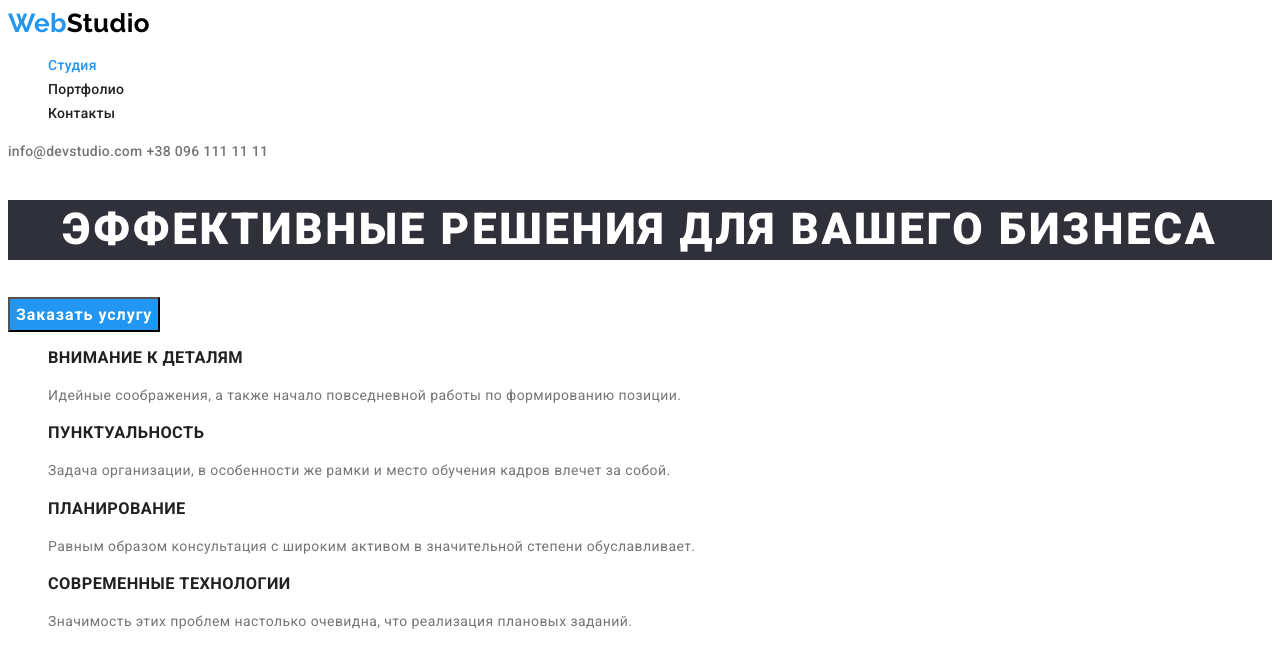
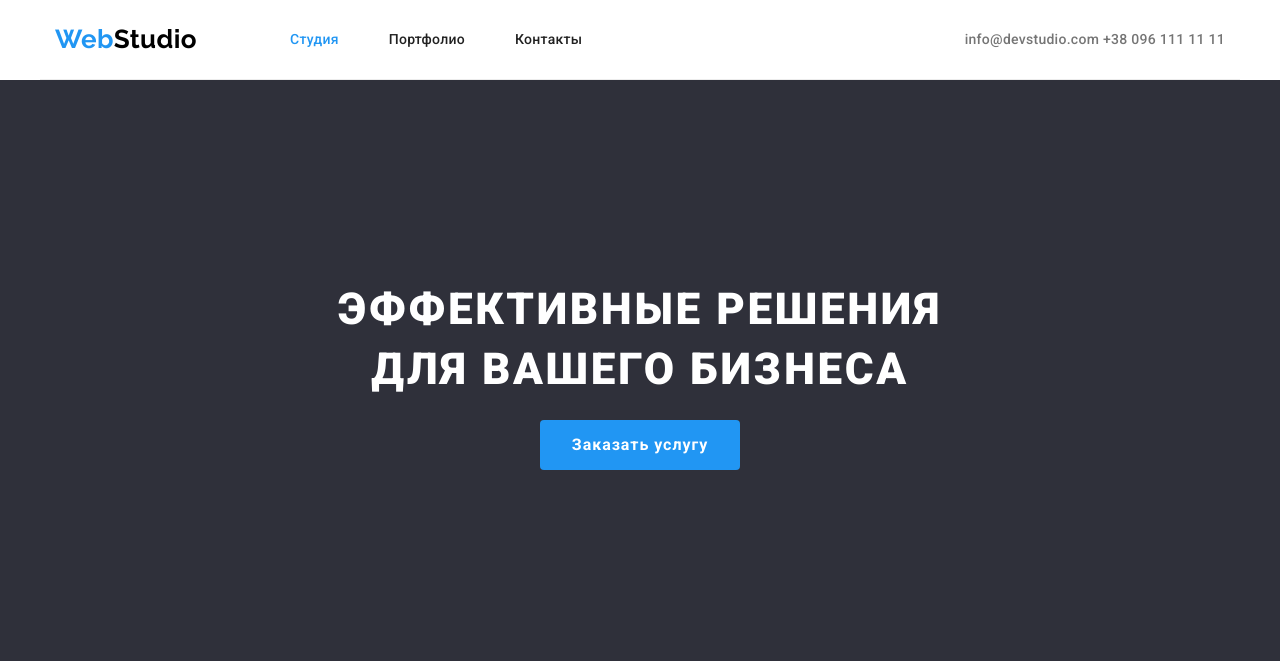
Before and after one commit to DmytroGupanets/goit-markup-hw-03, a plain HTML site: page index.html in a window 1280 px wide. Shown: the top 661 px of the page. Drawn offline with nearby package versions, Linux system fonts and the light colour scheme.

Commit message:
Add preliminary containers header and hero

```diff
--- a/css/styles.css
+++ b/css/styles.css
@@ -4,6 +4,19 @@
   --main-white-color: #ffffff;
   --main-accent-color: #2196f3;
 }
+
+* h1,
+h2,
+h3,
+h4,
+h5,
+h6,
+p,
+ul {
+  margin: 0;
+  padding: 0;
+}
+
 body {
   background-color: var(--main-white-color);
   color: var(--primary-text-color);
@@ -14,8 +27,28 @@ body {
   letter-spacing: 0.03em;
 }
 
+/* Container */
+
+.container {
+  margin-left: auto;
+  margin-right: auto;
+  width: 1200px;
+  padding-left: 15px;
+  padding-right: 15px;
+  /* outline: 2px solid tomato; */
+}
+
+.container.header-box {
+  display: flex;
+  flex-wrap: wrap;
+  height: 80px;
+  border-bottom: 1px solid #ececec;
+}
+
 /* Logo */
 .logo-header {
+  align-self: center;
+
   color: #000000;
   font-family: Raleway, sans-serif;
   font-weight: 700;
@@ -29,6 +62,18 @@ body {
 }
 
 /* Navigation section */
+.main-nav {
+  margin-left: 93px;
+  align-self: center;
+}
+
+.site-nav {
+  display: flex;
+}
+
+.site-nav .item + .item {
+  padding-left: 50px;
+}
 
 .site-nav .link {
   color: var(--secondary-text-color);
@@ -37,6 +82,11 @@ body {
   letter-spacing: 0.02em;
 
   text-decoration: none;
+}
+
+.contacts-list {
+  align-self: center;
+  margin-left: auto;
 }
 
 .contacts {
@@ -62,20 +112,28 @@ body {
 }
 
 /* Герой */
+.hero {
+  background-color: #2f303a;
+  text-align: center;
+  padding-top: 200px;
+  padding-bottom: 200px;
+}
 
-.hero {
-  background-color: #2f303a; /* Временный фон для того чтобы был виден текст */
+.hero-title {
   color: var(--main-white-color);
   font-weight: 900;
   font-size: 44px;
   line-height: 1.36;
   letter-spacing: 0.06em;
-
-  text-align: center;
   text-transform: uppercase;
 }
 
 .hero-button {
+  margin-top: 20px;
+  padding: 10px 32px;
+  border-radius: 4px;
+  border-style: hidden;
+
   font-family: Roboto, sans-serif;
   background-color: var(--main-accent-color);
   color: var(--main-white-color);
@@ -83,9 +141,6 @@ body {
   font-size: 16px;
   line-height: 1.87;
   letter-spacing: 0.06em;
-  display: flex;
-  align-items: center;
-  text-align: center;
 }
 
 .hero-button:hover,
--- a/index.html
+++ b/index.html
@@ -10,35 +10,59 @@
       href="https://fonts.googleapis.com/css2?family=Raleway:wght@700&family=Roboto:wght@400;500;700;900&display=swap"
       rel="stylesheet"
     />
+    <link
+      rel="stylesheet"
+      href="https://cdnjs.cloudflare.com/ajax/libs/modern-normalize/1.0.0/modern-normalize.css"
+      integrity="sha512-Zx6MlUMKSVJoQ+83OwhdILe8cSEsCzfqThJd7J/VA2UrK6Ctj85p+xzqfyuNXE5B1k25uUdmJ2OzItbBy9GHAQ=="
+      crossorigin="anonymous"
+    />
     <link rel="stylesheet" href="./css/styles.css" />
   </head>
   <body>
     <!-- "Шапка страницы" -->
     <header>
-      <!-- Навигация по сайту -->
-      <nav>
+      <div class="container header-box">
         <!-- Логотип компании с ссылкой на главную страницу -->
         <a class="logo-header" href="./index.html"
           ><span class="logo accent">Web</span>Studio</a
         >
+
         <!-- Список ссылок для навигации по сайту -->
+        <nav class="main-nav">
           <ul class="site-nav list">
-          <li><a class="link current" href="./index.html">Студия</a></li>
-          <li><a class="link" href="./portfolio.html">Портфолио</a></li>
-          <li><a class="link" href="">Контакты</a></li>
+            <li class="item">
+              <a class="link current" href="./index.html">Студия</a>
+            </li>
+
+            <li class="item">
+              <a class="link" href="./portfolio.html">Портфолио</a>
+            </li>
+
+            <li class="item"><a class="link" href="">Контакты</a></li>
           </ul>
         </nav>
+
         <!-- Контактные данные -->
+        <div class="contacts-list">
           <a class="contacts link" href="mailto:info@devstudio.com"
             >info@devstudio.com</a
           >
-      <a class="contacts link" href="tel:+380961111111">+38 096 111 11 11</a>
+          <a class="contacts link" href="tel:+380961111111"
+            >+38 096 111 11 11</a
+          >
+        </div>
+      </div>
     </header>
     <main>
       <!-- Секция "Герой" -->
-      <section>
-        <h1 class="hero">Эффективные решения для вашего бизнеса</h1>
+      <section class="hero">
+        <div class="container">
+          <h1 class="hero-title">
+            Эффективные решения <br />
+            для вашего бизнеса
+          </h1>
           <button class="hero-button" type="button">Заказать услугу</button>
+        </div>
       </section>
       <!-- Секция "Особенности" -->
       <section>
```
Lines whose indentation alone changed are shown as unchanged.
